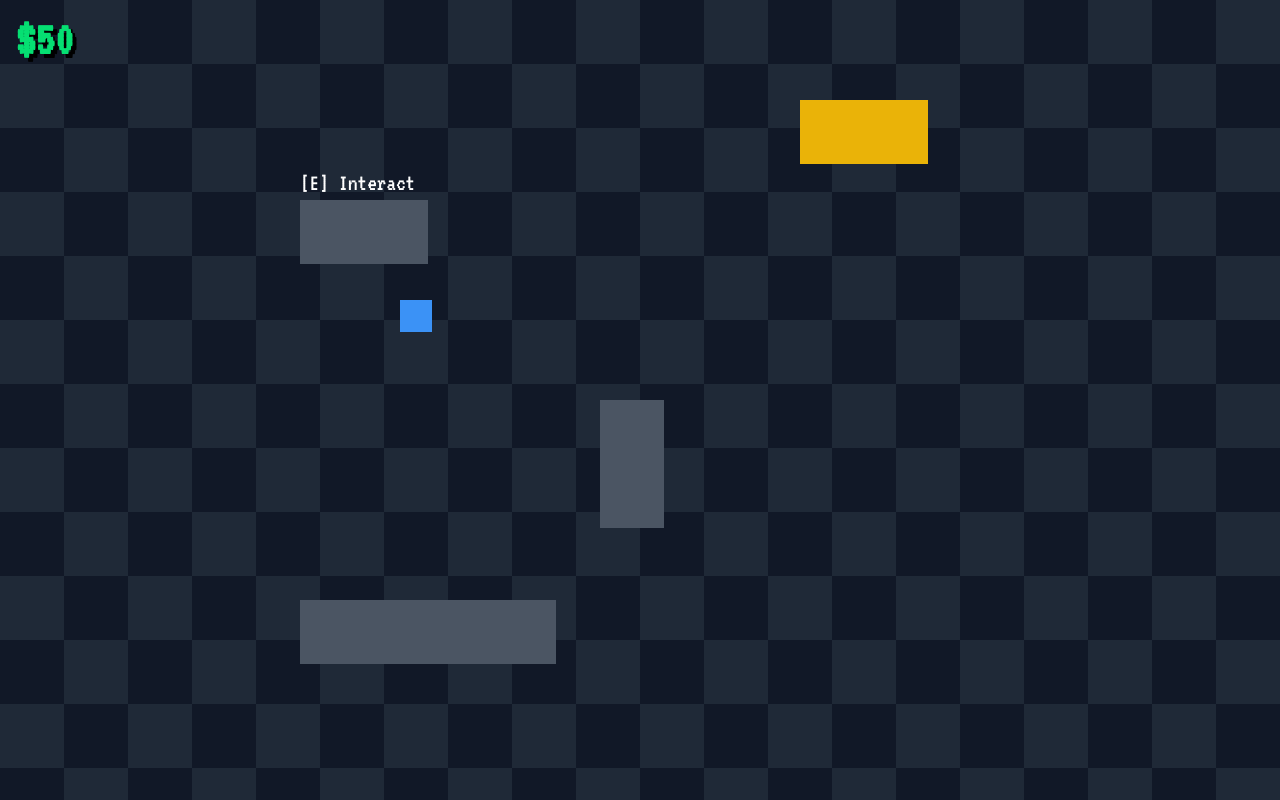
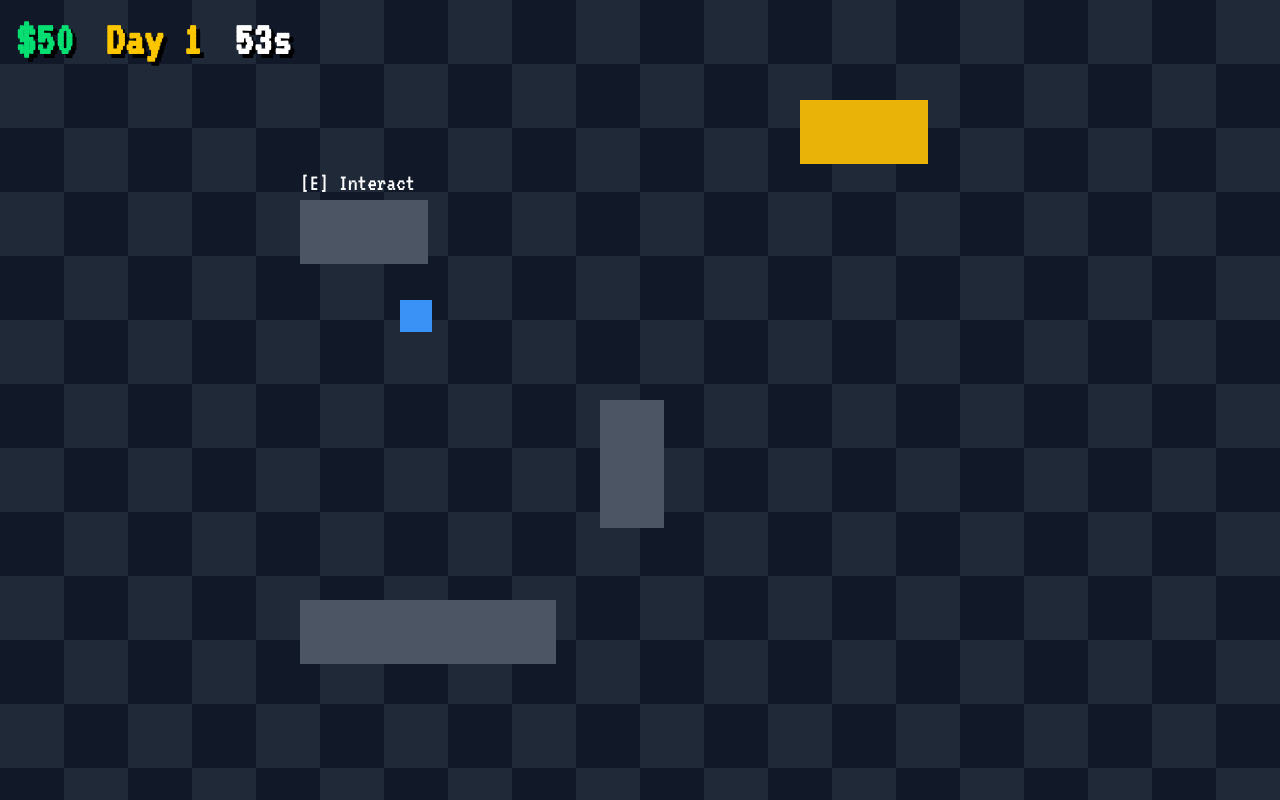
Before and after one commit to FBIopeningUPP/Checkout, a React (Vite) app in the folder client/: page / in a window 1280 px wide. Built offline with nearby package versions, Linux system fonts and the light colour scheme.

Commit message:
adding more and more easy features

```diff
--- a/client/src/App.jsx
+++ b/client/src/App.jsx
@@ -76,9 +76,61 @@ function ShelfMenu() {
 }
 function HUD() {
   const cash = useStore(s => s.cash)
+  const day = useStore(s => s.day)
+  const time = useStore(s => s.dayTimeLeft)
+  const isDayActive = useStore(s => s.isDayActive)
+
   return (
-    <div className="absolute top-4 left-4 z-10 text-5xl text-green-400 drop-shadow-[4px_4px_0_rgba(0,0,0,1)] font-bold">
-      ${cash}
+    <div className="absolute top-4 left-4 z-10 flex gap-8 text-5xl text-white drop-shadow-[4px_4px_0_rgba(0,0,0,1)] font-bold">
+      <div className="text-green-400">${cash}</div>
+      <div className="text-yellow-400">Day {day}</div>
+      <div className={time < 10 && isDayActive ? 'text-red-500 animate-pulse' : 'text-white'}>
+        {isDayActive ? Math.ceil(time) + 's' : 'CLOSED'}
+      </div>
+    </div>
+  )
+}
+
+function DaySummary() {
+  const isDayActive = useStore(s => s.isDayActive)
+  const day = useStore(s => s.day)
+  const rev = useStore(s => s.dailyRevenue)
+  const exp = useStore(s => s.dailyExpenses)
+  const startNextDay = useStore(s => s.startNextDay)
+
+  if(isDayActive) return null;
+  const profit = rev - exp;
+  return (
+    <div className="absolute inset-0 bg-black/80 flex items-center justify-center z-20 uppercase">
+      <div className="bg-gray-900 p-8 border-4 border-gray-400 shadow-[8px_8px_0_0_rgba(0,0,0,1)] w-[500px] text-white text-center">
+        <h1 className="text-5xl font-bold mb-8 text-yellow-400">Day {day} Complete!</h1>
+
+        <div className="text-3xl flex justify-between mb-4">
+          <span>Revenue:</span>
+          <span className="text-green-400">+${rev}</span>
+        </div>
+
+        <div className="text-3xl flex justify-between mb-4">
+          <span>Expenses:</span>
+          <span className="text-red-400">-${exp}</span>
+        </div>
+
+        <div className="w-full h-1 bg-gray-600 my-4"></div>
+
+        <div className="text-4xl flex justify-between mb-8 font-bold">
+          <span>Profit:</span>
+          <span className={profit >= 0 ? "text-green-400" : "text-red-500"}>
+            {profit >= 0 ? '+' : ''}${profit}
+          </span>
+        </div>
+
+        <button
+          onClick={startNextDay}
+          className="bg-blue-600 hover:bg-blue-500 w-full py-4 border-2 border-blue-400 shadow-[4px_4px_0_0_rgba(0,0,0,1)] font-bold text-3xl cursor-pointer active:translate-x-1 active:translate-y-1 active:shadow-none transition-all"
+        >
+          Start Next Day
+        </button>
+      </div>
     </div>
   )
 }
@@ -88,6 +140,7 @@ function App() {
       <GameCanvas />
       <HUD />
       <ShelfMenu />
+      <DaySummary />
     </div>
   )
 }
--- a/client/src/GameCanvas.jsx
+++ b/client/src/GameCanvas.jsx
@@ -43,35 +43,15 @@ export default function GameCanvas() {
                 if (keys.current['d'] || keys.current['arrowright']) dx += speed * dt
             }
 
-            if (dx !== 0 || dy !== 0) {
-                let newX = Math.max(0, Math.min(x + dx, state.world.width - width))
-                let newY = Math.max(0, Math.min(y + dy, state.world.height - height))
-
-                const collidables = [...state.shelves, state.checkout];
-
-                let collidedX = false
-                for (let obj of collidables) {
-                    if (checkCollision({x: newX, y, width, height }, obj )) {
-                        collidedX = true
-                        if (dx > 0) x = obj.x - width
-                        else if (dx < 0) x = obj.x + obj.width
-                        break
-                    }
+            if (state.isDayActive) {
+                const newTime = state.dayTimeLeft - dt;
+                if (newTime <= 0) {
+                    useStore.getState().endDay();
+                } else {
+                    useStore.setState({ dayTimeLeft: newTime });
                 }
-                if (!collidedX) x = newX
-
-                let collidedY = false
-                for (let obj of collidables) {
-                    if (checkCollision({ x, y: newY, width, height }, obj)) {
-                        collidedY = true
-                        if (dy > 0) y = obj.y - height
-                        else if (dy < 0) y = obj.y + obj.height
-                        break
-                    }
-                }
-                if (!collidedY) y = newY
-
-                useStore.setState({ player: { ...state.player, x, y } })
+            } else {
+                customers.length = 0;
             }
 
             if (canvas.width !== window.innerWidth || canvas.height !== window.innerHeight) {
@@ -119,7 +99,7 @@ export default function GameCanvas() {
             ctx.fillStyle = state.checkout.color;
             ctx.fillRect(state.checkout.x, state.checkout.y, state.checkout.width, state.checkout.height);
 
-            if(time > nextCustomerTime) {
+            if (state.isDayActive && time > nextCustomerTime) {
                 const stockedShelves = state.shelves.filter(s => s.stock > 0);
                 if (stockedShelves.length > 0) {
                     const target = stockedShelves[Math.floor(Math.random() * stockedShelves.length)];
--- a/client/src/store.js
+++ b/client/src/store.js
@@ -1,9 +1,16 @@
 import { create } from 'zustand'
 
 export const useStore = create((set) => ({
-    player: { x: 400, y: 300, width: 32, height: 32, speed: 250 },
+    player: { x: 400, y: 300, width: 32, height: 32, speed: 250},
     world: { width: 1600, height: 1200},
+
     cash: 50,
+    day: 1,
+    dayTimeLeft: 60,
+    isDayActive: true,
+    dailyRevenue: 0,
+    dailyExpense: 0,
+
     checkout: { id: 'checkout', x: 800, y: 100, width: 128, height: 64, color: '#eab308'},
     products: [
         { id: 'p1', name: 'Apple', cost: 1, sell: 3 },
@@ -14,22 +21,31 @@ export const useStore = create((set) => ({
         { id: 2, x: 600, y: 400, width: 64, height: 128, color: '#4b5563', productId: null, stock: 0 },
         { id: 3, x: 300, y: 600, width: 256, height: 64, color: '#4b5563', productId: null, stock: 0 }
     ],
-    serveCustomers: (count) => set(state => ({
-        cash: state.cash + (count * 5)
-    })),
+
+    serverCustomers: (count) => set(state => {
+        const earnings= count * 5;
+        return {
+            cash: state.cash + earnings,
+            dailyRevenue: state.dailyRevenue + earnings
+        }
+    }),
+
     takeStock: (shelfId) => set(state => ({
         shelves: state.shelves.map(s =>
-            s.id === shelfId && s.stock > 0 ? { ...s, stock: s.stock - 1 } : s
+            s.id === shelfId && s.stock > 0 ? {...s, stock: s.stock - 1} : s
         )
     })),
+
     assignProduct: (shelfId, productId) => set(state => {
         const product = state.products.find(p => p.id === productId);
         const cost = product.cost * 10;
 
         if (state.cash >= cost) {
             return {
-                cash: state.cash - cost,
-                shelves: state.shelves.map(s => s.id === shelfId ? {...s, productId, stock:10} : s),
+                cash: state.cash = cost,
+                dailyExpense: state.dailyExpense + cost,
+                shelves: state.shelves.map(s => s.id === shelfId ? { ...s, productId, stock: 10} : s),
+                activeShelfId: null
             }
         }
         return state;
@@ -37,16 +53,27 @@ export const useStore = create((set) => ({
 
     restockShelf: (shelfId) => set(state => {
         const shelf = state.shelves.find(s => s.id === shelfId);
-        const product = state.products.find(p => p.id === shelf.productId);
+        const product = state.product.find(p => p.id === shelf.productId);
         const cost = product.cost * 10;
 
         if (state.cash >= cost) {
             return {
                 cash: state.cash - cost,
+                dailyExpense: state.dailyExpense + cost,
                 shelves: state.shelves.map(s => s.id === shelfId ? {...s, stock: s.stock + 10} : s)
             }
         }
         return state;
     }),
-    closeMenu: () => set({ activeShelfId: null })
+
+    closeMenu: () => set({activeShelfId: null}),
+
+    endDay: () => set({ isDayActive: false}),
+    startNextDay: () => set(state=> ({
+        day: state.day + 1,
+        dayTimeLeft: 60,
+        isDayActive: true,
+        dailyRevenue: 0,
+        dailyExpense: 0
+    }))
 }))
```
